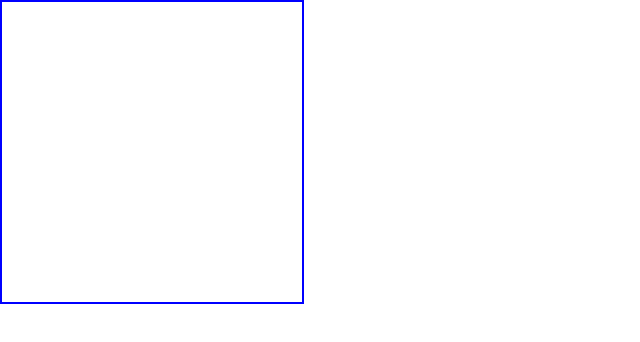
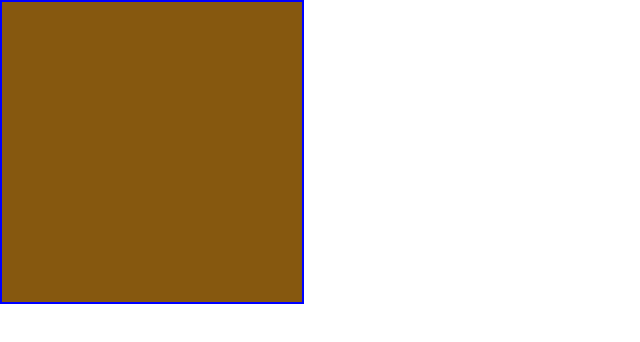
Before and after one commit to losslessring/draughts, a React (Create React App) app: page / in a window 1280 px wide. Shown: the top 342 px of the page, without its empty margins (0-640 px from the left). Built offline with nearby package versions, Linux system fonts and the light colour scheme.

Commit message:
Set cell style to CSS

```diff
--- a/src/App.css
+++ b/src/App.css
@@ -36,3 +36,15 @@
     transform: rotate(360deg);
   }
 }
+
+.Cell-brown {
+  height: 300px;
+  width: 300px;
+  border: solid;
+  border-width: 2px;
+  border-color: blue;
+  display: flex;
+  justify-content: center;
+  align-items: center;
+  background-color: rgb(134, 88, 15);
+}
--- a/src/components/Cell/Cell.tsx
+++ b/src/components/Cell/Cell.tsx
@@ -8,12 +8,14 @@ const style = {
     borderColor: 'blue',
     display: 'flex',
     justifyContent: 'center',
-    alignItems: 'center'
+    alignItems: 'center',
+    backgroundColor: 'brown',
 }
 
 const Cell = (props: any) => {
     return (
-        <div style={style} onClick={() => {console.log('clicked')} }></div>
+        //<div style={style} onClick={() => {console.log('clicked')} }></div>
+        <div className="Cell-brown" onClick={() => {console.log('clicked')} }></div>
     )
 
 }
```
